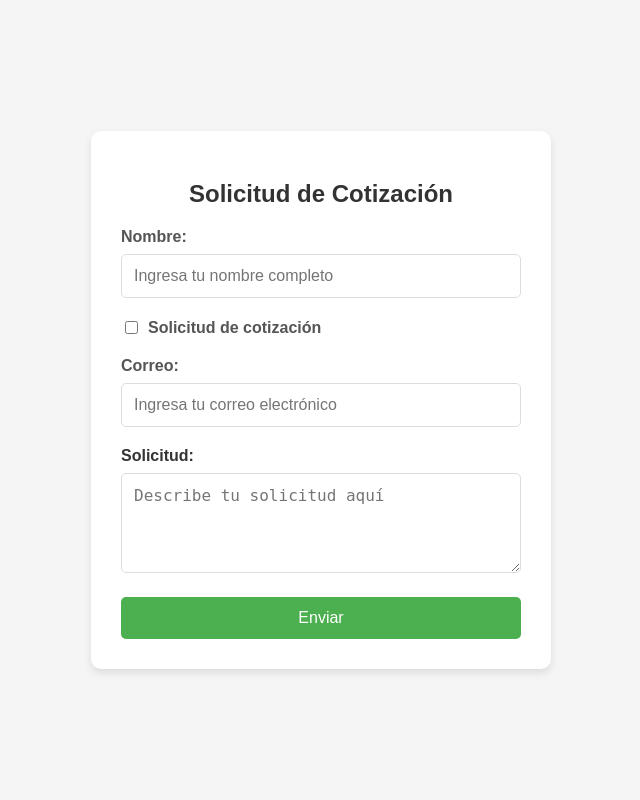
After one commit to marcelo1394/Imagenes, a PHP site: page /prueba.html in a window 1280 px wide. The commit adds this page. Shown: the whole page, without its empty margins (319-959 px from the left). Run offline with PHP 8.4, Linux system fonts and the light colour scheme.

Commit message:
feat(all):versionrevisada

```diff
--- /dev/null
+++ b/prueba.html
@@ -0,0 +1,139 @@
+<!DOCTYPE html>
+<html lang="es">
+  <head>
+    <meta charset="UTF-8" />
+    <meta name="viewport" content="width=device-width, initial-scale=1.0" />
+    <title>Formulario de Solicitud</title>
+    <style>
+      body {
+        font-family: "Arial", sans-serif;
+        background-color: #f5f5f5;
+        display: flex;
+        justify-content: center;
+        align-items: center;
+        min-height: 100vh;
+        margin: 0;
+      }
+
+      .form-container {
+        background-color: white;
+        padding: 30px;
+        border-radius: 10px;
+        box-shadow: 0 4px 8px rgba(0, 0, 0, 0.1);
+        width: 100%;
+        max-width: 400px;
+      }
+
+      h2 {
+        color: #333;
+        margin-bottom: 20px;
+        text-align: center;
+      }
+
+      .form-group {
+        margin-bottom: 20px;
+      }
+
+      label {
+        display: block;
+        margin-bottom: 8px;
+        font-weight: bold;
+        color: #555;
+      }
+
+      input[type="text"],
+      input[type="email"],
+      textarea {
+        width: 100%;
+        padding: 12px;
+        border: 1px solid #ddd;
+        border-radius: 5px;
+        font-size: 16px;
+        box-sizing: border-box;
+      }
+
+      textarea {
+        resize: vertical;
+        min-height: 100px;
+      }
+
+      .checkbox-group {
+        margin-bottom: 20px;
+      }
+
+      .checkbox-label {
+        display: flex;
+        align-items: center;
+        margin-bottom: 10px;
+        cursor: pointer;
+      }
+
+      .checkbox-label input {
+        margin-right: 10px;
+      }
+
+      .btn-submit {
+        background-color: #4caf50;
+        color: white;
+        border: none;
+        padding: 12px 20px;
+        border-radius: 5px;
+        cursor: pointer;
+        font-size: 16px;
+        width: 100%;
+        transition: background-color 0.3s;
+      }
+
+      .btn-submit:hover {
+        background-color: #45a049;
+      }
+
+      .request-label {
+        font-weight: bold;
+        margin-top: 20px;
+        color: #333;
+      }
+    </style>
+  </head>
+  <body>
+    <div class="form-container">
+      <h2>Solicitud de Cotización</h2>
+
+      <form>
+        <div class="form-group">
+          <label for="name">Nombre:</label>
+          <input
+            type="text"
+            id="name"
+            placeholder="Ingresa tu nombre completo"
+          />
+        </div>
+
+        <div class="checkbox-group">
+          <label class="checkbox-label">
+            <input type="checkbox" /> Solicitud de cotización
+          </label>
+        </div>
+
+        <div class="form-group">
+          <label for="email">Correo:</label>
+          <input
+            type="email"
+            id="email"
+            placeholder="Ingresa tu correo electrónico"
+          />
+        </div>
+
+        <div class="form-group">
+          <label for="request" class="request-label">Solicitud:</label>
+          <textarea
+            id="request"
+            placeholder="Describe tu solicitud aquí"
+          ></textarea>
+        </div>
+
+        <button type="submit" class="btn-submit">Enviar</button>
+      </form>
+    </div>
+  </body>
+</html>
```
Also changed, not shown: css/style.css (+129 -5 lines), funciones.js (added, +13 -0 lines), index.html (+89 -6 lines), products.html (+21 -17 lines).
